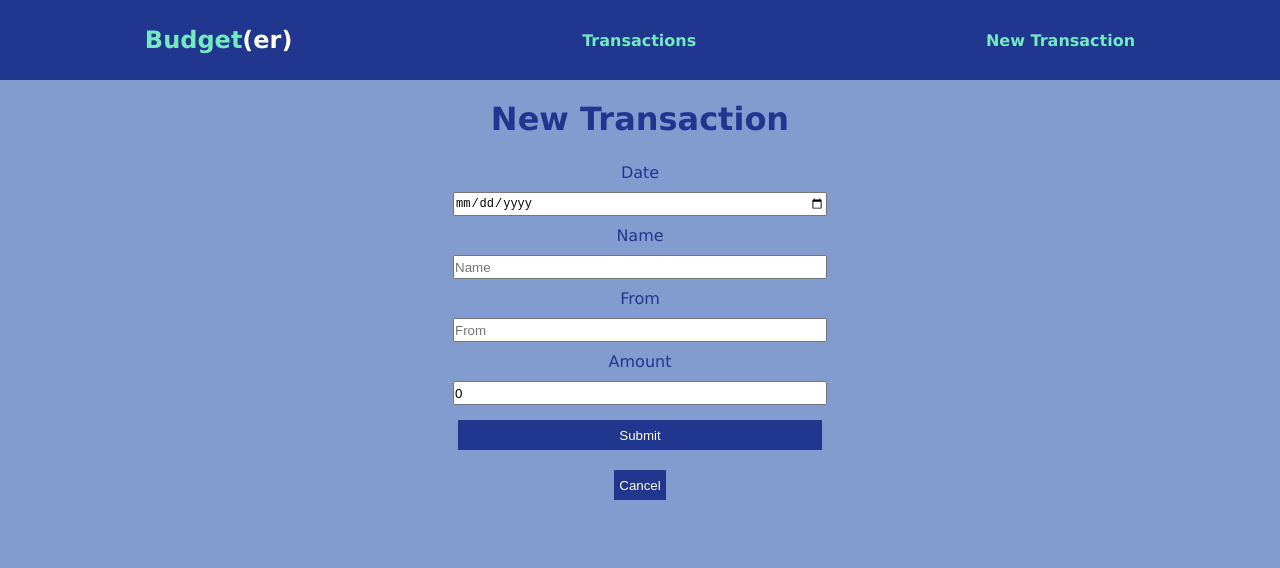
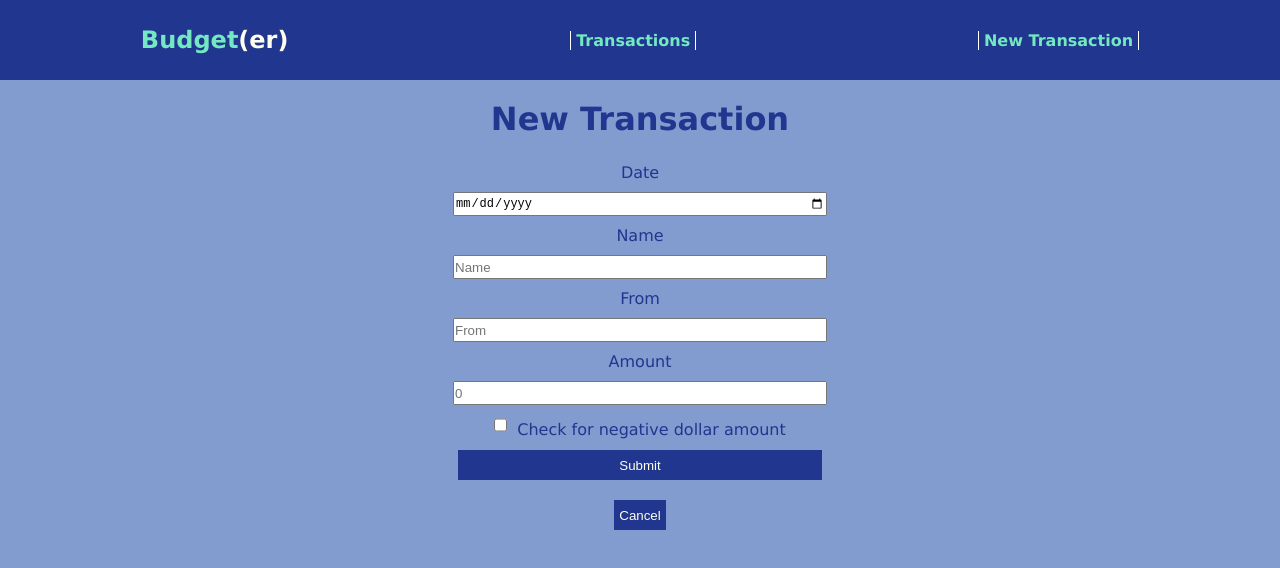
Before and after one commit to teyannaearle/budgeting-app, a React (Create React App) app: page /transactions/new in a window 1280 px wide. Shown: the top 568 px of the page. Built offline with nearby package versions, Linux system fonts and the light colour scheme; no server answers.

Commit message:
fix negative input

```diff
--- a/src/App.css
+++ b/src/App.css
@@ -8,6 +8,13 @@ html{
 
 body, #root, .App{
   height: 100%;
+}
+
+.links {
+  padding-right: 5px;
+  padding-left: 5px;
+  border-left: 1px solid white;
+  border-right: 1px solid white;
 }
 
 .App {
--- a/src/App.js
+++ b/src/App.js
@@ -25,9 +25,11 @@ function App() {
 
   const addTransaction = (newTransaction) => {
     let id = 0
+
     if (transactions[0]){
       id = transactions[transactions.length -1].id + 1
     }
+
     axios.post(`${API}/transactions`, {id: id, ...newTransaction})
     .then((response) => {
       setTransactions([...transactions, {id:id, ...newTransaction}])
@@ -49,11 +51,13 @@ function App() {
     axios.put(`${API}/transactions/${id}`, updatedTransaction)
     .then(
       (response) => {
+        console.log(response.data)
         setTransactions(response.data);
       })
     .catch((error) => {console.log(error)})
 
   };
+
   return (
     <div className="App">
       <NavBar />
--- a/src/components/NavBar.js
+++ b/src/components/NavBar.js
@@ -5,8 +5,8 @@ function NavBar() {
     return (
        <nav id="nav">
            <Link to="/" id="navHome">Budget<span className="er">(er)</span></Link> <br></br>
-           <Link to="/transactions">Transactions</Link> <br></br>
-           <Link to="/transactions/new">New Transaction</Link>
+           <Link to="/transactions" className="links">Transactions</Link> <br></br>
+           <Link to="/transactions/new" className="links">New Transaction</Link>
        </nav>
     )
 }
--- a/src/components/NewTransactionForm.js
+++ b/src/components/NewTransactionForm.js
@@ -7,7 +7,8 @@ function NewTransactionForm({addTransaction}) {
         date: "",
         name: "",
         from: "",
-        amount: 0,
+        amount: "",
+        negative: false
     })
 
 
@@ -19,13 +20,18 @@ function NewTransactionForm({addTransaction}) {
         setTransaction({...transaction, [e.target.id]: Number(e.target.value)})
     }
 
+    const handleCheckBox = () => {
+        if (transaction.amount){
+            setTransaction({...transaction, negative: !transaction.negative})
+        }
+    }
+
     const handleSubmit = (e) => {
         e.preventDefault()
         addTransaction(transaction)
         history.push(`/transactions`)
 
     }
-
 
     const handleCancel = () => {
         history.push(`/`)
@@ -41,7 +47,11 @@ function NewTransactionForm({addTransaction}) {
           <label htmlFor="from">From</label>
           <input type="text" id="from" value={transaction.from} onChange={handleInput} placeholder="From" required/>
           <label htmlFor="amount">Amount</label>
-          <input type="number" id="amount" value={transaction.amount} onChange={handleNumInput} required/>
+          <input type="number" id="amount" value={transaction.amount} onChange={handleNumInput} placeholder="0" min="0"required/>
+          <span>
+              <input type="checkbox" onChange={handleCheckBox} checked={transaction.negative}/>
+              <label htmlFor="checkbox">Check for negative dollar amount </label>
+          </span>
           <input type="submit" className="button submit"/>
         </form>
         <button className="button submit" onClick={handleCancel}>Cancel</button>
--- a/src/components/Transaction.js
+++ b/src/components/Transaction.js
@@ -10,7 +10,9 @@ function Transaction({transaction}) {
                 <Link to={`transactions/${transaction.id}`}><button id="view">View Transaction</button></Link>
             </p>
             <p>{transaction.name}</p>
-            <p className={transaction.amount > 0 ? "positive" : "negative"}>${transaction.amount}</p>
+            <p className={!transaction.negative ? "positive" : "negative"}>
+                {transaction.negative? `$ -${transaction.amount}`: `$ ${transaction.amount}`}
+            </p>
 
         </div>
     )
--- a/src/components/TransactionDetails.js
+++ b/src/components/TransactionDetails.js
@@ -32,7 +32,9 @@ function TransactionDetails({deleteTransaction}) {
             <p>Transaction I.D: {transaction.id}</p>
             <h3>Date: {transaction.date}</h3>
             <p>{transaction.name} from {transaction.from}</p>
-            <p className={transaction.amount > 0 ? "positive" : "negative"} id="transaction-amount">${transaction.amount}</p>
+            <p className={!transaction.negative ? "positive" : "negative"} id="transaction-amount">
+                {transaction.negative? `$ -${transaction.amount}`: `$ ${transaction.amount}`}
+            </p>
             <Link to={`/transactions/${id}/update`}><button className="button">Update Transaction</button></Link>
             <button className="button" onClick={handleDelete}>Delete Transaction</button>
             </div>
--- a/src/pages/Edit.js
+++ b/src/pages/Edit.js
@@ -1,64 +1,103 @@
-import axios from 'axios';
-import React from 'react'
-import { apiURL } from '../util/apiURL';
-import { useState, useEffect } from 'react';
+import axios from "axios";
+import React from "react";
+import { apiURL } from "../util/apiURL";
+import { useState, useEffect } from "react";
 import { useParams, useHistory } from "react-router-dom";
-
 
 const API = apiURL();
 
-function Edit({updateTransaction}) {
+function Edit({ updateTransaction }) {
   let history = useHistory();
   let { id } = useParams();
   const [transaction, setTransaction] = useState({
     date: "",
     name: "",
     from: "",
-        amount: 0,
-    })
+    amount: "",
+    negative: false,
+  });
 
   useEffect(() => {
-        axios.get(`${API}/transactions/${id}`)
-        .then((response) => setTransaction(response.data),
+    axios.get(`${API}/transactions/${id}`).then(
+      (response) => {
+        setTransaction(response.data);
+      },
       (error) => history.push(`/not-found`)
     );
   }, [id, history]);
 
   const handleInput = (e) => {
-        setTransaction({...transaction, [e.target.id]: e.target.value})
-    }
+    setTransaction({ ...transaction, [e.target.id]: e.target.value });
+  };
 
   const handleNumInput = (e) => {
-        setTransaction({...transaction, [e.target.id]: Number(e.target.value)})
+    setTransaction({ ...transaction, [e.target.id]: Number(e.target.value) });
+  };
+
+  const handleCheckBox = () => {
+    if (transaction.amount) {
+      setTransaction({ ...transaction, negative: !transaction.negative });
     }
+  };
 
   const handleSubmit = (e) => {
-        e.preventDefault()
-        updateTransaction(transaction, id)
-        history.push(`/transactions`)
-    }
+    e.preventDefault();
+    updateTransaction(transaction, id);
+    history.push(`/transactions`);
+  };
 
   const handleCancel = () => {
-      history.push(`/transactions/${id}`)
-    }
+    history.push(`/transactions/${id}`);
+  };
 
   return (
     <>
       <h1 className="header">Update</h1>
       <form onSubmit={handleSubmit} id="update" className="form">
         <label htmlFor="date">Date</label>
-          <input type="date" id="date"  onChange={handleInput} required/>
+        <input type="date" id="date" onChange={handleInput} required />
         <label htmlFor="name">Name</label>
-          <input type="text" id="name" value={transaction.name} onChange={handleInput} placeholder="Name" required/>
+        <input
+          type="text"
+          id="name"
+          value={transaction.name}
+          onChange={handleInput}
+          placeholder="Name"
+          required
+        />
         <label htmlFor="from">From</label>
-          <input type="text" id="from" value={transaction.from} onChange={handleInput} placeholder="From" required/>
+        <input
+          type="text"
+          id="from"
+          value={transaction.from}
+          onChange={handleInput}
+          placeholder="From"
+          required
+        />
         <label htmlFor="amount">Amount</label>
-          <input type="number" id="amount" value={transaction.amount} onChange={handleNumInput} required/>
-          <input type="submit" className="button submit"/>
+        <input
+          type="number"
+          id="amount"
+          value={transaction.amount}
+          onChange={handleNumInput}
+          min="0"
+          required
+        />
+        <span>
+          <input
+            type="checkbox"
+            checked={transaction.negative}
+            onChange={handleCheckBox}
+          />
+          <label htmlFor="checkbox">Check for negative dollar amount </label>
+        </span>
+        <input type="submit" className="button submit" />
       </form>
-        <button className="button submit" onClick={handleCancel}>Cancel</button>
+      <button className="button submit" onClick={handleCancel}>
+        Cancel
+      </button>
     </>
-    )
+  );
 }
 
-export default Edit
+export default Edit;
--- a/src/util/apiURL.js
+++ b/src/util/apiURL.js
@@ -1,6 +1,6 @@
 export const apiURL = () => {
-    // return window.location.hostname === "localhost"
-    // ? "http://localhost:3003"
-    // : "https://teyannas-budget-api.herokuapp.com";
-    return "https://teyannas-budget-api.herokuapp.com";
+    return window.location.hostname === "localhost"
+    ? "http://localhost:3003"
+    : "https://teyannas-budget-api.herokuapp.com";
+    // return "https://teyannas-budget-api.herokuapp.com";
 }
```
Lines whose indentation alone changed are shown as unchanged.
